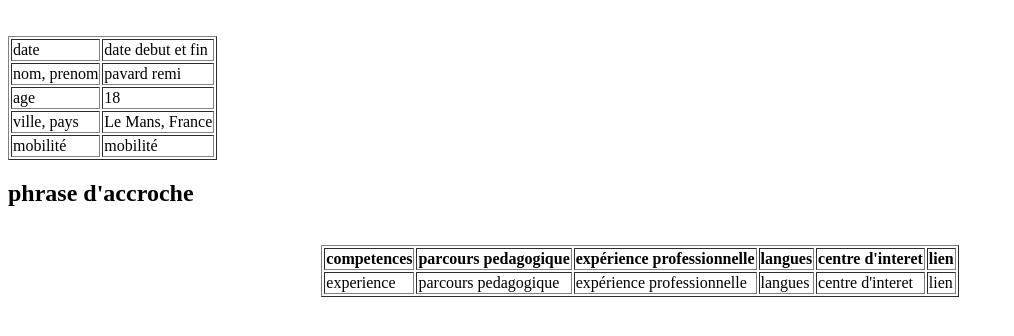
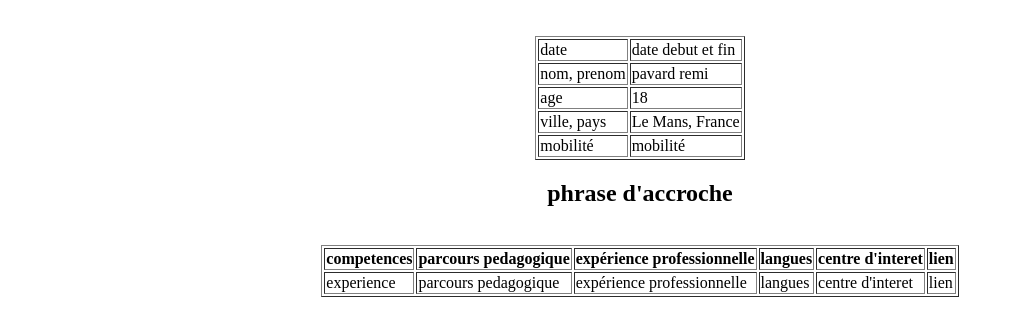
Before and after one commit to rpavard/rpavard.github.io, a plain HTML site: page index.html in a window 1280 px wide. Shown: the part 48-384 px from the top of the page, without its empty margins (0-1014 px from the left). Drawn offline with Linux system fonts and the light colour scheme.

Commit message:
Update index.html

```diff
--- a/index.html
+++ b/index.html
@@ -5,7 +5,7 @@
     <body>
       <center><h1>titre CV</h1></center>
     </br>
-    <table border=1>
+    <center><table border=1></center>
       <tr>
         <td>
           date
@@ -33,7 +33,7 @@
         <td>mobilité</td>
       </tr>
     </table>
-      <h2> phrase d'accroche</h2>
+      <center><h2> phrase d'accroche</h2></center>
     </br>
       <center><table border=1></center>
       <th>
```
